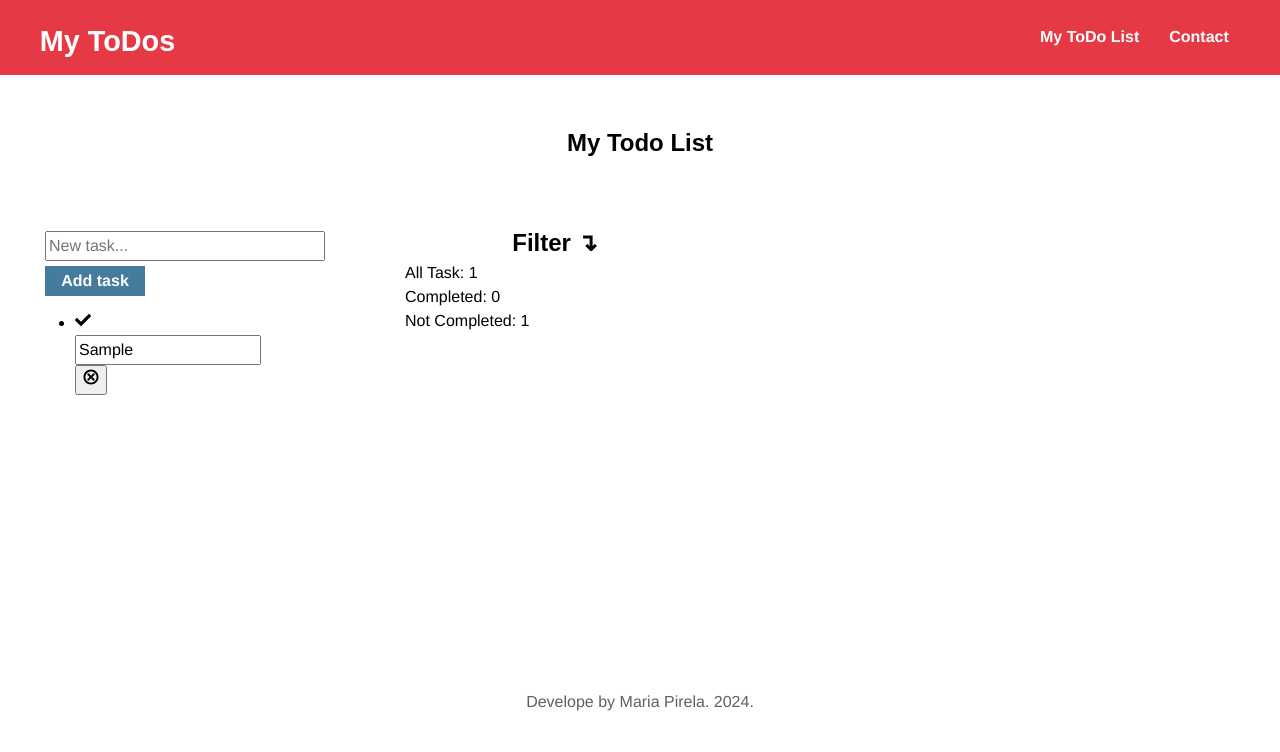
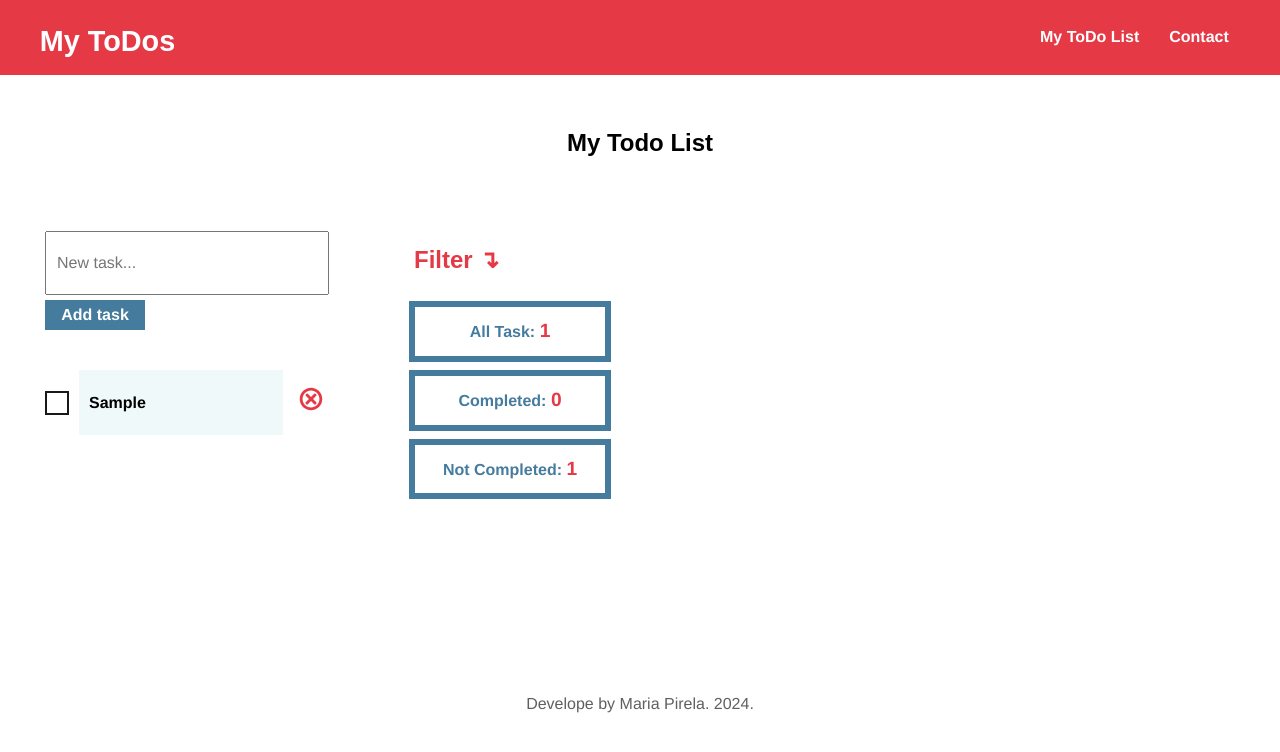
Before and after one commit to spica260/MyToDoList, a React (Create React App) app: page / in a window 1280 px wide. Both pictures are taken after typing "Sample" into the empty fields and a click on the button "Add task". Shown: the top 752 px of the page. Built offline with nearby package versions, Linux system fonts and the light colour scheme.

Commit message:
New style added

```diff
--- a/src/App.css
+++ b/src/App.css
@@ -66,10 +66,65 @@
     padding: 15px 20px;
 }
 
+/* Todo List Section */
 .form-row {
     display: flex;
     flex-direction: column;
     text-align: left;
+}
+
+.new-task {
+    padding: 5px 10px;
+      margin-top: 20px;
+      display: flex;
+      flex-direction: column;
+      gap: 15px;
+}
+
+.new-task li {
+    padding-bottom: 15px;
+      display: flex;
+      justify-content: space-between;
+      align-items: center;
+      gap: 10px;
+    border-bottom: 1px solid #d8d8d8;
+}
+
+  .new-task li:last-child {
+    border: none;
+  }
+
+.new-task li span {
+      overflow: hidden;
+      cursor: pointer;
+      display: flex;
+      align-items: center;
+}
+
+.check {
+      width: 20px;
+      height: 20px;
+    background-color: white;
+      border: 2px solid #191919;
+    color: rgba(255, 255, 255, 0);
+      cursor: pointer;
+}
+
+.check.active {
+    color: green;
+  }
+
+.new-task li form {
+      flex: 1;
+      display: flex;
+      justify-content: space-between;
+}
+
+.task-add-field {
+    width: 260px;
+    height: 30px;
+    padding: 15px 10px;
+    display: flex;
 }
 
 .task-button {
@@ -86,6 +141,65 @@
 
 .task-button:hover {
     background-color: #6c9ebd;
+}
+
+.task-update {
+    width: 100%;
+    height: 25px;
+    padding: 20px 10px;
+    font-weight: bold;
+    text-transform: capitalize;
+    background-color: #eff9f9;
+    border: none;
+}
+
+.text-decoration-dashed {
+      text-decoration: line-through;
+}
+
+.remove {
+    font-size: 1.5rem;
+    color: #e63946;
+    cursor: pointer;
+    background: none;
+    border: none;
+}
+
+.remove:hover {
+    color: #bf1927 ;
+}
+
+/* Filter Section */
+.col2 {
+    text-align: left;
+}
+
+.filter-heading {
+    color: #e63946;
+    text-align: left;
+    padding: 15px 5px;
+}
+
+.filter-sec {
+    margin: 15px 5px;
+}
+
+.filter-text {
+    width: 180px;
+    color: #457B9D;
+    font-weight: bold;
+    text-align: center;
+    border: #457B9D 6px solid;
+    margin: 8px 0;
+    padding: 10px 5px;
+    user-select: none;
+}
+
+.filter-no {
+    color: #e63946;
+    font-weight: 900;
+    font-size: 1.2rem;
+    user-select: none;
 }
 
 /* contact section */
@@ -110,12 +224,11 @@
 
 .area-input {
     height: auto;
-    max-width: 450px;
+    max-width: 410px;
     max-height: 100px;
     padding: 5px 15px;
     border: none;
 }
-
 
 /* Footer */
 .credits {
```
